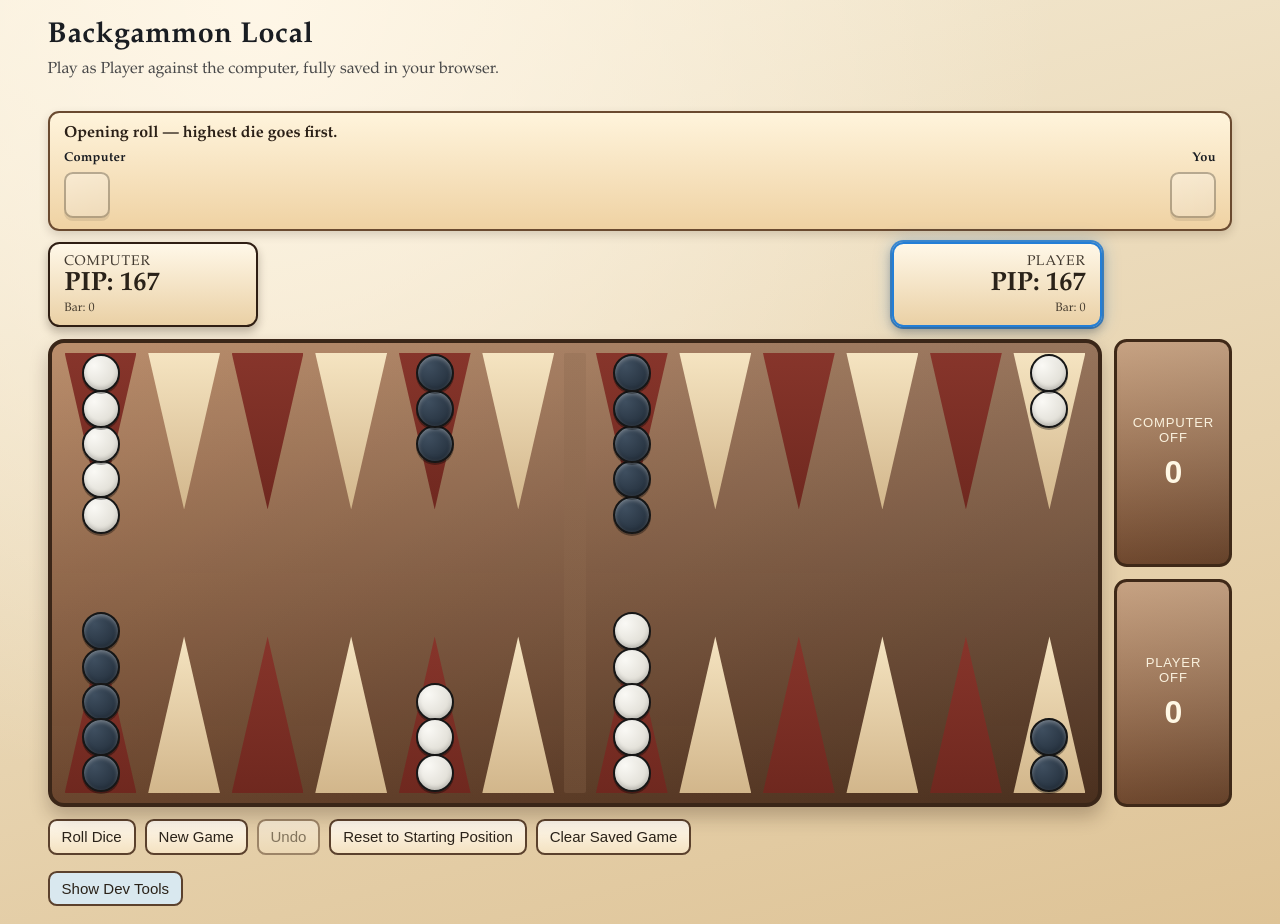
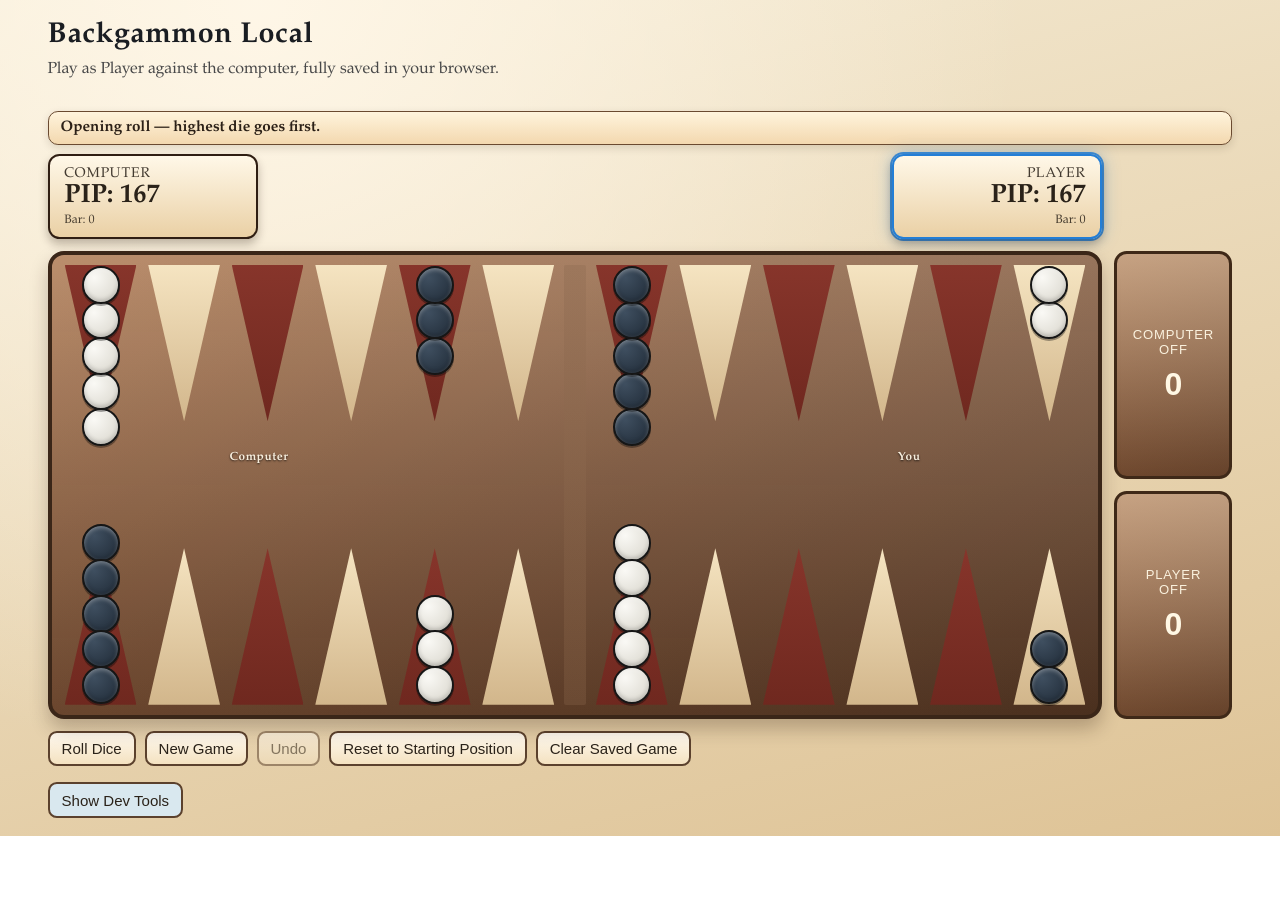
Before and after one commit to wesley-perkins-software/backgammon, a React (Vite) app: page / in a window 1280 px wide. After the commit the page ends 836 px from the top, so only its background shows below. Built offline with nearby package versions, Linux system fonts and the light colour scheme.

Commit message:
Move opening roll dice visuals onto board overlay

```diff
--- a/src/App.jsx
+++ b/src/App.jsx
@@ -199,6 +199,39 @@ function BoardDice({ game, diceAnimKey, isBoardDiceRolling, showAllDiceAsUnused
           </div>
         );
       })}
+    </div>
+  );
+}
+
+function OpeningRollBoardOverlay({ phase, openingRoll }) {
+  if (phase !== 'OPENING_ROLL') {
+    return null;
+  }
+
+  const showPlayerDie = Boolean(openingRoll.playerDie) && ['playerRolling', 'computerRolling', 'result'].includes(openingRoll.step);
+  const showComputerDie = Boolean(openingRoll.computerDie) && ['computerRolling', 'result'].includes(openingRoll.step);
+
+  return (
+    <div className="boardOverlay" aria-hidden="true">
+      <div className="openingRollSlot openingRollSlotLeft">
+        <span className="openingRollSlotLabel">Computer</span>
+        {showComputerDie && (
+          <DieFace
+            value={openingRoll.computerDie}
+            className={`openingRollBoardDie ${openingRoll.step === 'computerRolling' ? 'opening-die-rolling' : ''}`.trim()}
+          />
+        )}
+      </div>
+
+      <div className="openingRollSlot openingRollSlotRight">
+        <span className="openingRollSlotLabel">You</span>
+        {showPlayerDie && (
+          <DieFace
+            value={openingRoll.playerDie}
+            className={`openingRollBoardDie ${openingRoll.step === 'playerRolling' ? 'opening-die-rolling' : ''}`.trim()}
+          />
+        )}
+      </div>
     </div>
   );
 }
@@ -1009,24 +1042,6 @@ export default function App() {
         {gamePhase === 'OPENING_ROLL' && (
           <section className="opening-roll-panel" aria-live="polite">
             <p className="opening-roll-message">{openingMessage}</p>
-            <div className="opening-roll-dice-row" aria-label="Opening roll dice">
-              <div className="opening-roll-die-slot">
-                <span className="opening-roll-label">Computer</span>
-                {openingRoll.computerDie ? (
-                  <DieFace value={openingRoll.computerDie} className={openingRoll.step === 'computerRolling' ? 'opening-die-rolling' : ''} />
-                ) : (
-                  <div className="die opening-die-empty" aria-hidden="true" />
-                )}
-              </div>
-              <div className="opening-roll-die-slot opening-roll-die-slot-player">
-                <span className="opening-roll-label">You</span>
-                {openingRoll.playerDie ? (
-                  <DieFace value={openingRoll.playerDie} className={openingRoll.step === 'playerRolling' ? 'opening-die-rolling' : ''} />
-                ) : (
-                  <div className="die opening-die-empty" aria-hidden="true" />
-                )}
-              </div>
-            </div>
           </section>
         )}
 
@@ -1066,6 +1081,7 @@ export default function App() {
 
             <div className="point-band bottom-band bottom-left-band">{BOTTOM_LEFT.map((point) => renderPoint(point, false))}</div>
             <div className="point-band bottom-band bottom-right-band">{BOTTOM_RIGHT.map((point) => renderPoint(point, false))}</div>
+            <OpeningRollBoardOverlay phase={gamePhase} openingRoll={openingRoll} />
             <BoardDice
               game={game}
               diceAnimKey={diceAnimKey}
--- a/src/styles.css
+++ b/src/styles.css
@@ -76,51 +76,75 @@ body {
 }
 
 .opening-roll-panel {
-  margin-bottom: 0.7rem;
-  padding: 0.7rem 0.9rem;
-  border-radius: 0.7rem;
-  border: 2px solid #6a4a30;
-  background: linear-gradient(180deg, #fff4dc, #efd2a3);
-  box-shadow: 0 4px 10px rgba(45, 25, 10, 0.16);
+  margin-bottom: 0.55rem;
+  padding: 0.45rem 0.75rem;
+  border-radius: 0.62rem;
+  border: 1.5px solid #6a4a30;
+  background: linear-gradient(180deg, #fff4dc, #f3d8af);
+  box-shadow: 0 3px 8px rgba(45, 25, 10, 0.14);
 }
 
 .opening-roll-message {
   margin: 0;
   font-weight: 700;
   color: #2b2017;
+  font-size: 0.95rem;
 }
 
-.opening-roll-dice-row {
-  margin-top: 0.5rem;
-  display: flex;
-  justify-content: space-between;
-  align-items: flex-start;
-  gap: 1rem;
+.boardOverlay {
+  position: absolute;
+  inset: 0;
+  pointer-events: none;
+  z-index: 12;
 }
 
-.opening-roll-die-slot {
+.openingRollSlot {
+  position: absolute;
+  top: 44%;
+  transform: translateY(-50%);
   display: flex;
   flex-direction: column;
-  align-items: flex-start;
-  gap: 0.3rem;
+  align-items: center;
+  gap: 0.32rem;
+  opacity: 0;
+  animation: openingRollDieFade 180ms ease-out forwards;
 }
 
-.opening-roll-die-slot-player {
-  align-items: flex-end;
+.openingRollSlotLeft {
+  left: 17%;
 }
 
-.opening-roll-label {
-  font-size: 0.8rem;
-  font-weight: 700;
-  letter-spacing: 0.03em;
+.openingRollSlotRight {
+  right: 17%;
 }
 
-.opening-die-empty {
-  opacity: 0.3;
+.openingRollSlotLabel {
+  font-size: 0.74rem;
+  font-weight: 700;
+  letter-spacing: 0.05em;
+  color: rgba(255, 247, 230, 0.95);
+  text-shadow: 0 1px 2px rgba(0, 0, 0, 0.7);
+}
+
+.openingRollBoardDie {
+  box-shadow:
+    0 9px 18px rgba(0, 0, 0, 0.35),
+    0 0 0 1px rgba(255, 255, 255, 0.28);
 }
 
 .opening-die-rolling {
   animation: dieRoll 550ms cubic-bezier(0.24, 0.75, 0.36, 1) forwards;
+}
+
+@keyframes openingRollDieFade {
+  from {
+    opacity: 0;
+    transform: translateY(-46%);
+  }
+  to {
+    opacity: 1;
+    transform: translateY(-50%);
+  }
 }
 
 .controls {
```
